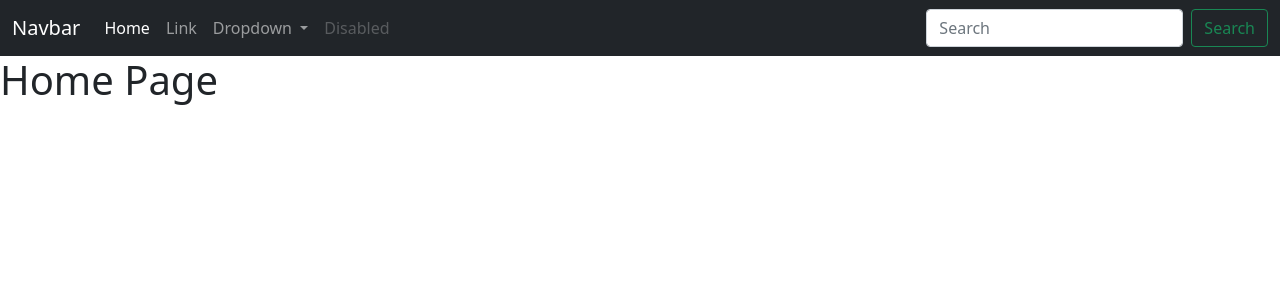
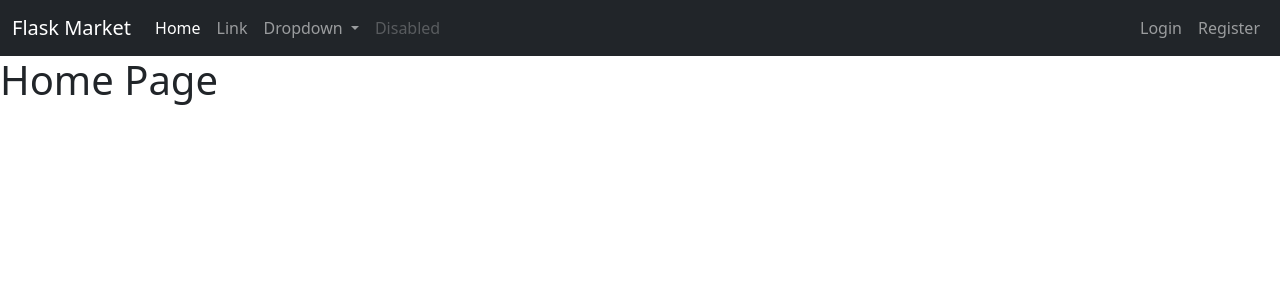
Before and after one commit to IuliiaKonovalova/flask-e-commerce, a Flask app: page / in a window 1280 px wide. Shown: the top 300 px of the page. Run offline with Flask 2, Linux system fonts and the light colour scheme.

Commit message:
Add login and Register elements to navbar

```diff
--- a/templates/home.html
+++ b/templates/home.html
@@ -16,7 +16,7 @@
 <body>
   <nav class="navbar navbar-expand-lg navbar-dark bg-dark">
     <div class="container-fluid">
-      <a class="navbar-brand" href="#">Navbar</a>
+      <a class="navbar-brand" href="#">Flask Market</a>
       <button class="navbar-toggler" type="button" data-bs-toggle="collapse" data-bs-target="#navbarSupportedContent"
         aria-controls="navbarSupportedContent" aria-expanded="false" aria-label="Toggle navigation">
         <span class="navbar-toggler-icon"></span>
@@ -47,10 +47,14 @@
             <a class="nav-link disabled">Disabled</a>
           </li>
         </ul>
-        <form class="d-flex">
-          <input class="form-control me-2" type="search" placeholder="Search" aria-label="Search">
-          <button class="btn btn-outline-success" type="submit">Search</button>
-        </form>
+        <ul class="navbar-nav">
+          <li class="nav-item">
+            <a href="#" class="nav-link">Login</a>
+          </li>
+          <li class="nav-item">
+            <a href="#" class="nav-link">Register</a>
+          </li>
+        </ul>
       </div>
     </div>
   </nav>
```
